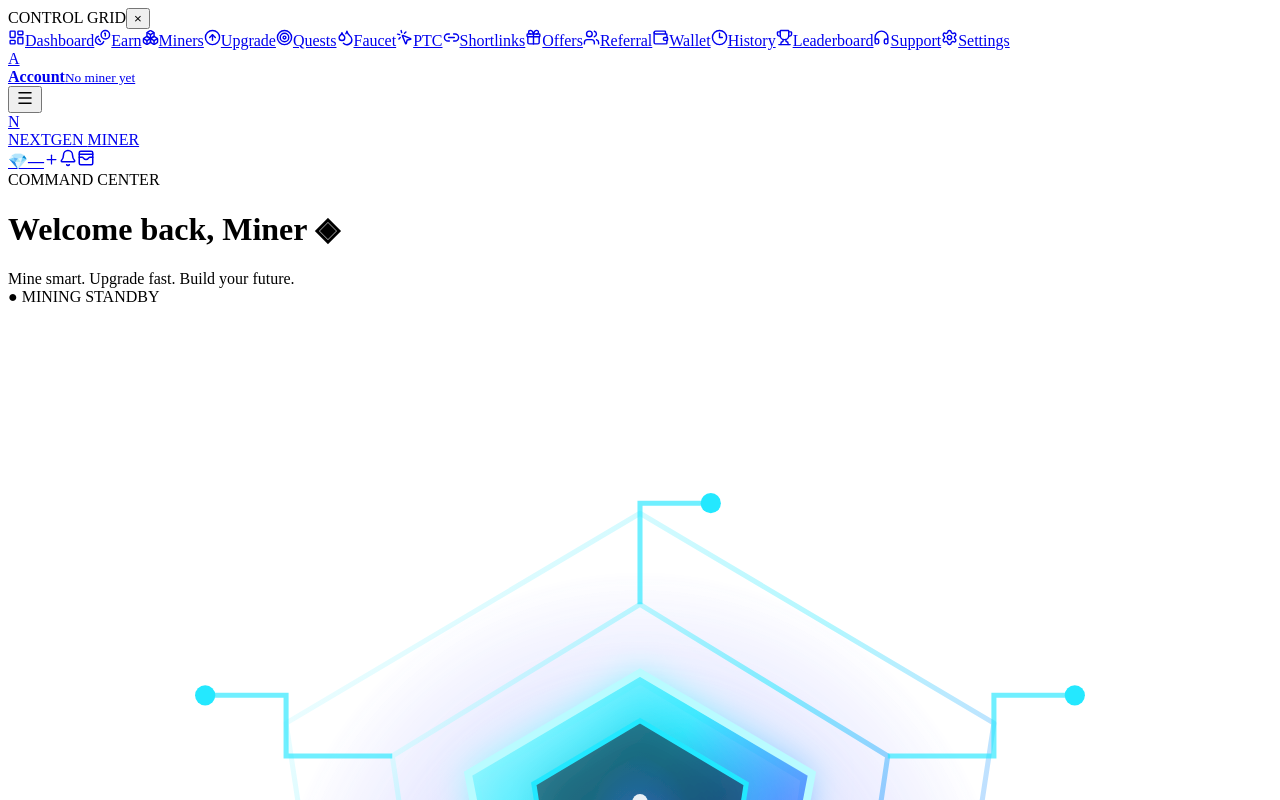
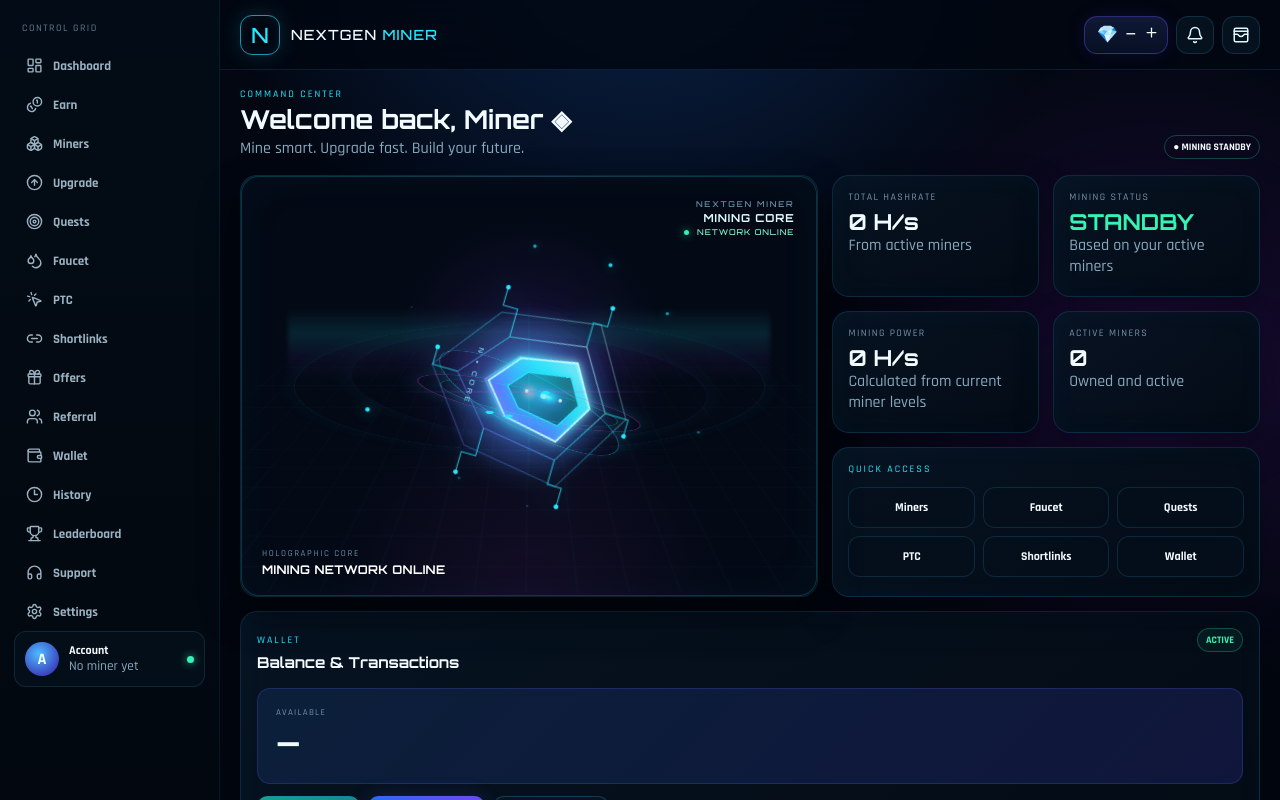
Before and after one commit to Chriskefas22/nextgen-miner, a Next.js app: page /dashboard in a window 1280 px wide. Shown: the top 800 px of the page. Built offline with nearby package versions, Linux system fonts and the light colour scheme; no server answers.

Commit message:
Add files via upload

```diff
--- /dev/null
+++ b/app/layout.tsx
@@ -0,0 +1,19 @@
+import './globals.css';
+import '../styles/hologram.css';
+
+export const metadata = {
+  title: 'NextGen Miner',
+  description: 'Futuristic virtual mining command center',
+};
+
+export default function RootLayout({
+  children,
+}: {
+  children: React.ReactNode;
+}) {
+  return (
+    <html lang="en">
+      <body>{children}</body>
+    </html>
+  );
+}
```
